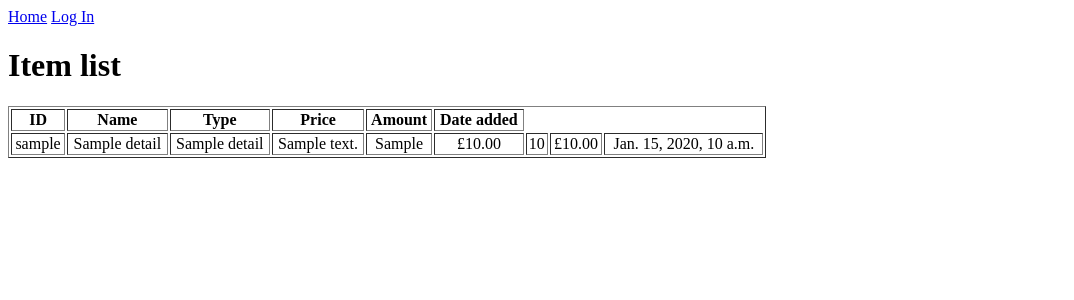
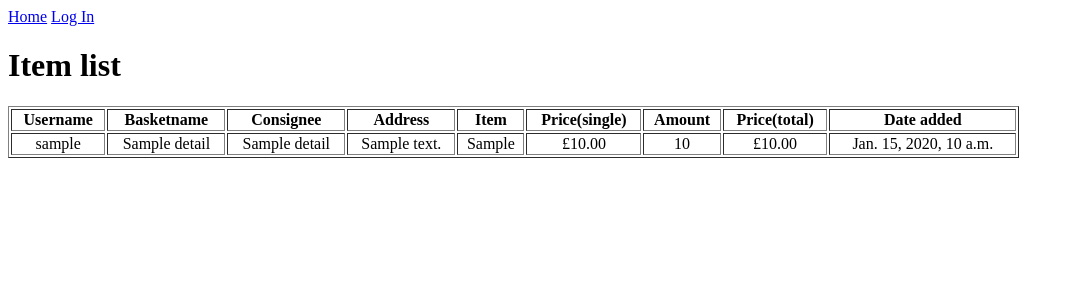
Before and after one commit to FrankChen2023/Shop_Django_IndividualTask, a Django app: page /item_list/ in a window 1280 px wide. Shown: the top 300 px of the page, without its empty margins (0-1074 px from the left). Run offline with Django 4.2, Linux system fonts and the light colour scheme; tables that the repository leaves empty hold one stand-in row (values such as "Sample post").

Commit message:
item pick function added

```diff
--- a/shop/templates/shop/item_add.html
+++ b/shop/templates/shop/item_add.html
@@ -34,7 +34,7 @@
             {% csrf_token %}
             <input type = "hidden" name = "id" value={{product.id}}>
             <input type = "number" name = {{product.id}} step="1" min="0" max={{product.amount}}>
-            <input type = "submit" value = "Pick" ></td></tr>
+            <input type = "submit" name = {{product.id}}+"1" value = "Pick" ></td></tr>
         {% endfor %}
         </table>
         {% else %}
--- a/shop/templates/shop/item_list.html
+++ b/shop/templates/shop/item_list.html
@@ -6,8 +6,9 @@
         <h1>Item list</h1>
 
         {% if items %}
-        <table border="1" style="text-align:center" width='60%'>
-        <tr><th>ID</th><th>Name</th><th>Type</th><th>Price</th><th>Amount</th><th>Date added</th></tr>
+        <table border="1" style="text-align:center" width='80%'>
+        <tr><th>Username</th><th>Basketname</th><th>Consignee</th><th>Address</th><th>Item</th>
+        <th>Price(single)</th><th>Amount</th><th>Price(total)</th><th>Date added</th></tr>
         <tr>
         {% for item in items %}
             <td>{{item.username}}</td>
```
